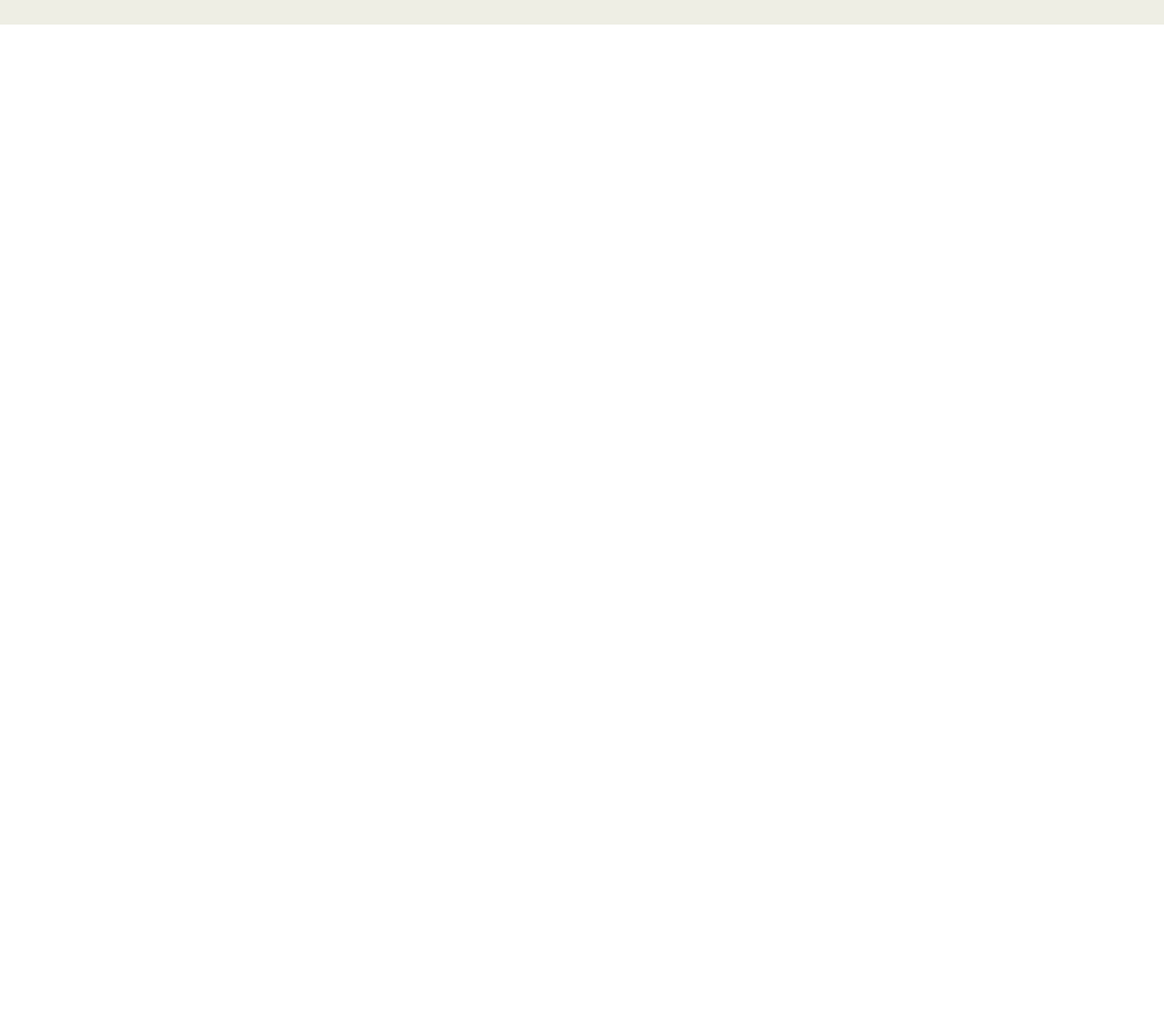
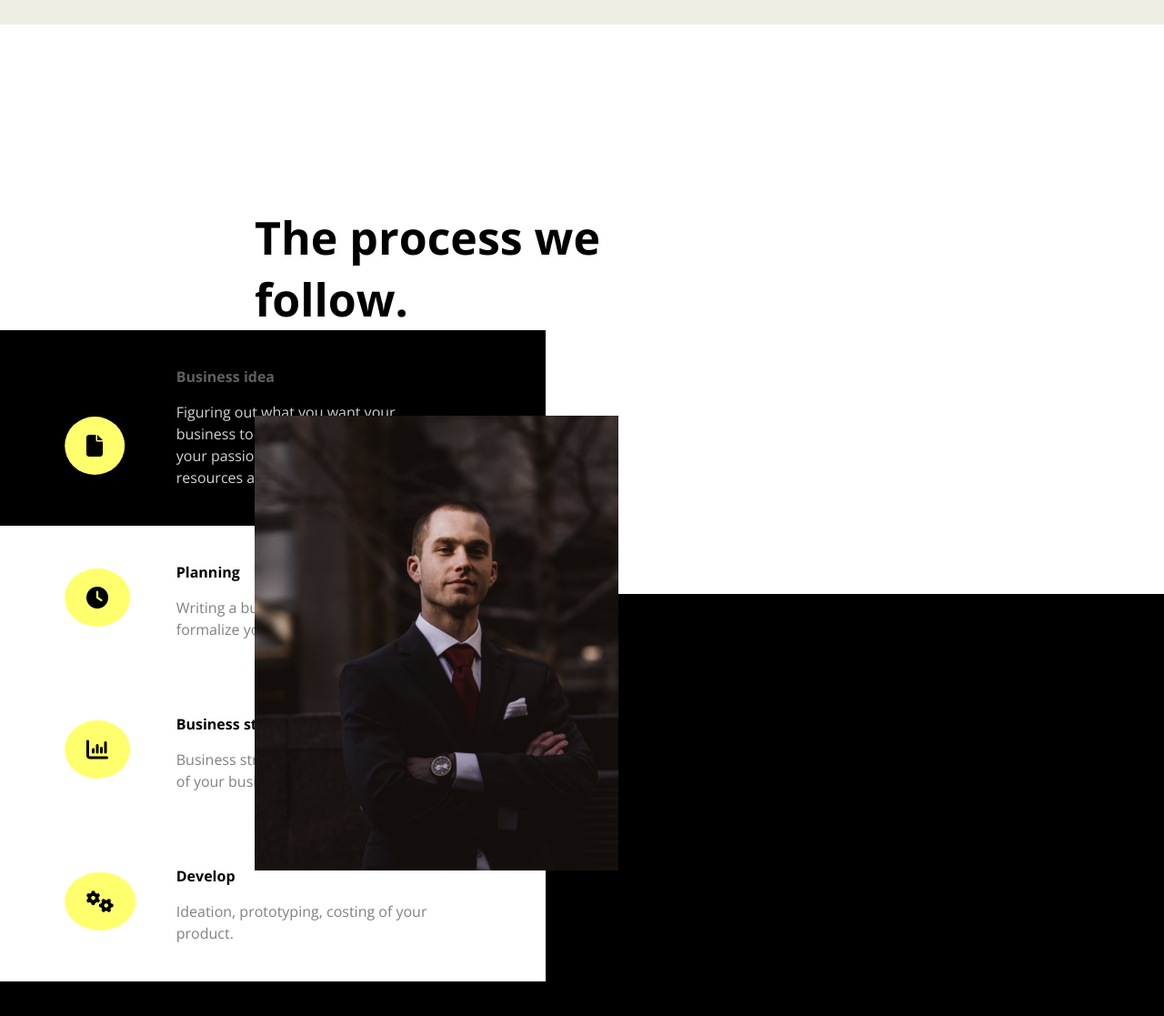
Before and after one commit to EmilArnaudov/html-css-softuni, a plain HTML site: page workshops/business-page/index.html in a window 1280 px wide. Shown: the part 839-1956 px from the top of the page at 91% size. Before the commit the page ends 866 px from the top, so only its background shows below. Drawn offline with nearby package versions, Linux system fonts and the light colour scheme.

Commit message:
finish landing page section two

```diff
--- a/workshops/business-page/index.html
+++ b/workshops/business-page/index.html
@@ -74,6 +74,79 @@
                 <img src="./shh-removebg-preview.png" alt="">
             </div>
         </section>
+
+        <section class="second-section">
+            <h2 class="second-section-heading">
+                The process we follow.
+            </h2>
+
+            <div class="services-list-container">
+
+                <ul class="services-list">
+                    <li class="service first">
+                        <div class="service-icon-container">
+                            <i class="fa-solid fa-file service-icon"></i>
+                        </div>
+                        <div class="service-item">
+                            <p class="service-name">
+                                Business idea
+                            </p>
+                            <p class="service-description">
+                                Figuring out what you want your business to be. Pick an idea that fits your passions,
+                                goals, strengths, resources and tolerance for risk.
+                            </p>
+                        </div>
+                    </li>
+                    <li class="service">
+                        <div class="service-icon-container">
+                            <i class="fa-solid fa-clock service-icon"></i>
+                        </div>
+                        <div class="service-item">
+                            <p class="service-name">
+                               Planning
+                            </p>
+                            <p class="service-description">
+                                Writing a business plan helps formalize your idea.
+                            </p>
+                        </div>
+                    </li>
+                    <li class="service">
+                        <div class="service-icon-container">
+                            <i class="fa-solid fa-chart-column service-icon"></i>
+                        </div>
+                        <div class="service-item">
+                            <p class="service-name">
+                                Business structure
+                            </p>
+                            <p class="service-description">
+                                Business structure influeces key parts of your business.
+                            </p>
+                        </div>
+                    </li>
+                    <li class="service">
+                        <div class="service-icon-container">
+                            <i class="fa-solid fa-gears service-icon"></i>
+                        </div>
+                        <div class="service-item">
+                            <p class="service-name">
+                                Develop
+                            </p>
+                            <p class="service-description">
+                                Ideation, prototyping, costing of your product.
+                            </p>
+                        </div>
+                    </li>
+                </ul>
+            </div>
+
+            <div class="business-guy-image-container">
+                <img src="./ali-morshedlou-WMD64tMfc4k-unsplash.jpg" alt="" class="business-guy-img">
+            </div>
+
+            <div class="black-background">
+
+            </div>
+        </section>
     </main>
 </body>
 
--- a/workshops/business-page/styles.css
+++ b/workshops/business-page/styles.css
@@ -44,6 +44,12 @@ body {
     font-weight: 600;
     border: 2px solid black;
     cursor: pointer;
+    transition: background-color 300ms ease-in-out;
+}
+
+.nav-btn:hover {
+    background-color: black;
+    color: white;
 }
 
 .landing-section {
@@ -185,3 +191,121 @@ p.watch-video{
 .drawing img {
     width: 100%;
 }
+
+.second-section {
+    margin-top: 200px;
+    position: relative;
+}
+
+.second-section h2 {
+    margin: 0;
+    font-size: 50px;
+    font-weight: 700;
+    width: 30%;
+    margin-left: 280px;
+    display: inline-block;
+    vertical-align: top;
+}
+
+.services-list-container {
+    display: inline-block;
+
+    margin-right: 175px;
+
+}
+
+.services-list {
+    list-style-type: none;
+    width: 600px;
+    padding: 0;
+    margin: 0;
+}
+
+.services-list .service {
+    position: relative;
+    transition: background-color 300ms ease-in-out;
+    padding: 24px;
+    background-color: white;
+}
+
+.service-icon-container {
+    width: 30%;
+    display: inline-block;
+    position: relative;
+    top: 50%;
+    left: 23.5%;
+    transform: translate(-50%, -50%);
+}
+
+.service-item {
+    width: 69%;
+    display: inline-block;
+}
+
+.service-icon {
+    font-size: 24px;
+    padding: 20px 24px;
+    background-color: rgb(255, 255, 109);
+    border-radius: 50%;
+}
+
+.service-name {
+    font-weight: 700;
+    transition: color 300ms ease-in-out;
+}
+
+.service-description {
+    color: gray;
+    line-height: 24px;
+    width: 74%;
+    transition: color 300ms ease-in-out;
+
+}
+
+.service:hover {
+    background-color: black;
+}
+
+.service:hover .service-name{
+    color: rgb(96, 96, 96);
+}
+
+.service:hover .service-description {
+    color: lightgray;
+}
+
+.business-guy-image-container {
+    position: absolute;
+    top: 230px;
+    left: 280px;
+    width: 400px;
+    height: 500px;
+    overflow: hidden;
+}
+
+.business-guy-img {
+    width: 100%;
+
+}
+
+.services-list .service:first-of-type {
+    background-color: black;
+}
+
+.services-list .service:first-of-type .service-name {
+    color: rgb(96, 96, 96);
+}
+
+.services-list .service:first-of-type .service-description {
+    color: lightgray;
+}
+
+.black-background {
+    position: absolute;
+    background-color: black;
+    bottom: -50px;
+    left: 0;
+    right: 0;
+    top: 50%;
+    z-index: -20;
+}
```
Also changed, not shown: workshops/business-page/ali-morshedlou-WMD64tMfc4k-unsplash.jpg (added).
